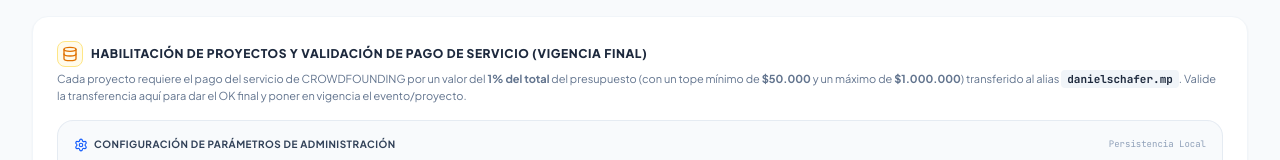
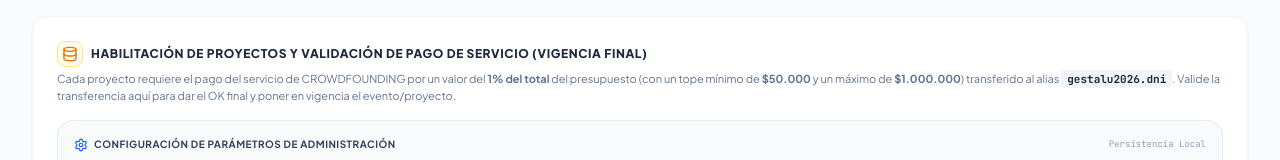
Before and after one commit to schaferdc-lgtm/vaquita-app, a React (Vite) app: page / in a window 1280 px wide. Both pictures are taken after a click on the button "Panel de Admin". Shown: the part 337-497 px from the top of the page. Built offline with nearby package versions, Linux system fonts and the light colour scheme.

Commit message:
Mejora: cmabio de alias para transferencias

```diff
--- a/src/App.tsx
+++ b/src/App.tsx
@@ -2172,7 +2172,7 @@ export default function App() {
                       Habilitación de Proyectos y Validación de Pago de Servicio (Vigencia Final)
                     </h3>
                     <p className="text-[11px] text-slate-500 mt-1 leading-normal">
-                      Cada proyecto requiere el pago del servicio de CROWDFOUNDING por un valor del <strong>{adminFeePercent}% del total</strong> del presupuesto (con un tope mínimo de <strong>${adminFeeMin.toLocaleString('es-AR')}</strong> y un máximo de <strong>${adminFeeMax.toLocaleString('es-AR')}</strong>) transferido al alias <strong className="font-mono text-slate-800 bg-slate-100 px-1.5 py-0.5 rounded select-all font-bold">danielschafer.mp</strong>. Valide la transferencia aquí para dar el OK final y poner en vigencia el evento/proyecto.
+                      Cada proyecto requiere el pago del servicio de CROWDFOUNDING por un valor del <strong>{adminFeePercent}% del total</strong> del presupuesto (con un tope mínimo de <strong>${adminFeeMin.toLocaleString('es-AR')}</strong> y un máximo de <strong>${adminFeeMax.toLocaleString('es-AR')}</strong>) transferido al alias <strong className="font-mono text-slate-800 bg-slate-100 px-1.5 py-0.5 rounded select-all font-bold">gestalu2026.dni</strong>. Valide la transferencia aquí para dar el OK final y poner en vigencia el evento/proyecto.
                     </p>
 
                     {/* Panel de Configuración de Parámetros de Administración */}
--- a/src/components/ProjectDetail.tsx
+++ b/src/components/ProjectDetail.tsx
@@ -972,7 +972,7 @@ export default function ProjectDetail({
                         Para habilitar la vigencia y recibir aportes, se debe abonar el servicio realizando una transferencia al alias:
                       </p>
                       <div className="bg-slate-100 p-2 rounded-lg border border-slate-200 font-mono text-center text-slate-800 select-all font-bold tracking-wide">
-                        danielschafer.mp
+                        gestalu2026.dni
                       </div>
                       <p className="text-[10px] text-slate-400">
                         Cuando el administrador (Daniel Schafer) reciba la transferencia de <strong>${Math.max(adminFeeMin, Math.min(adminFeeMax, totalCost * (adminFeePercent / 100))).toLocaleString('es-AR')}</strong>, otorgará el OK final de vigencia.
```
